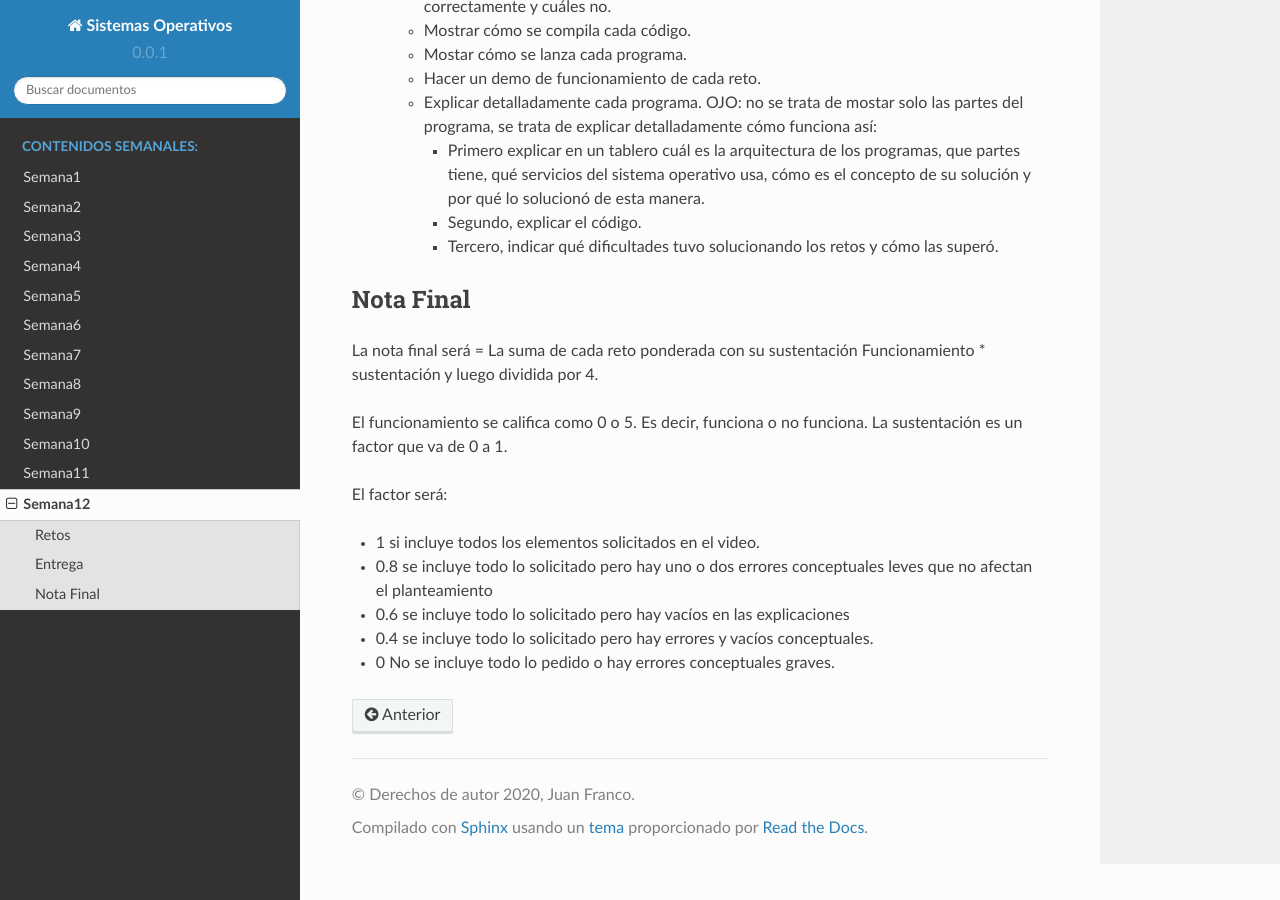
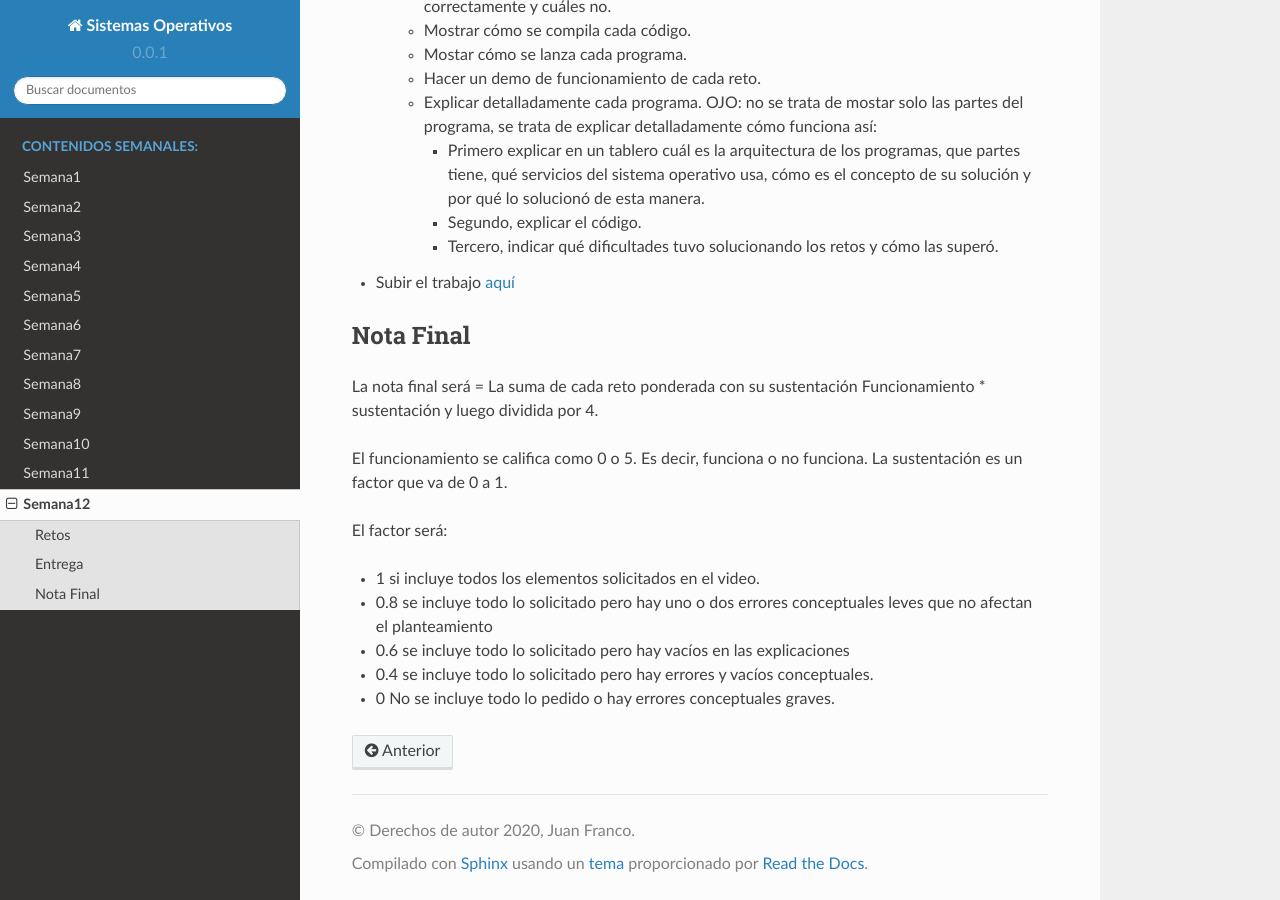
Before and after one commit to juanferfranco/sistemasoperativos, a Sphinx documentation site: the page built from docs/_semana12/semana12.rst, in a window 1280 px wide and 900 px high, scrolled down 649 px. Built offline with Sphinx 7.4.7 and the Read the Docs theme 2.0.0, drawn with Linux system fonts in a browser that asks for light colours.

Commit message:
update week 12

```diff
--- a/docs/_semana12/semana12.rst
+++ b/docs/_semana12/semana12.rst
@@ -33,6 +33,8 @@ Entrega
       * Segundo, explicar el código.
       * Tercero, indicar qué dificultades tuvo solucionando los retos y cómo las superó.
 
+* Subir el trabajo `aquí <https://www.dropbox.com/request/QBAbvsjxvcR4LJiT3Tr3>`__
+
 Nota Final
 ------------
 La nota final será = La suma de cada reto ponderada con su sustentación Funcionamiento * sustentación y
```
